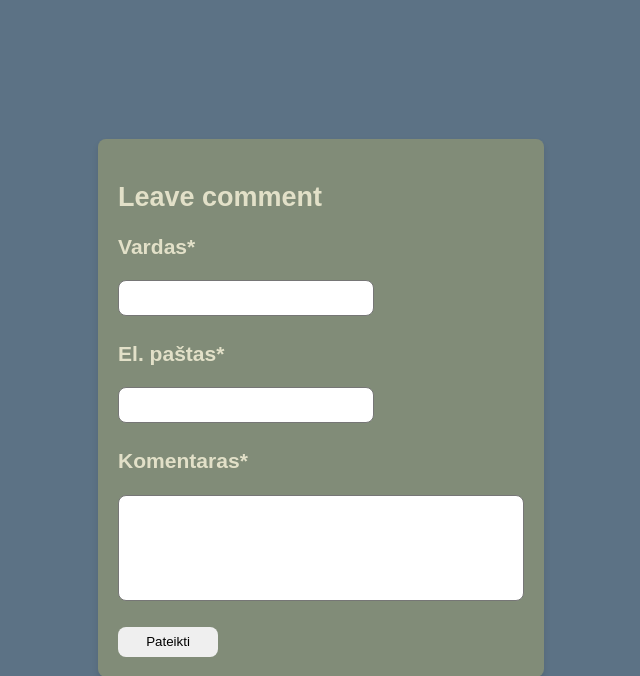
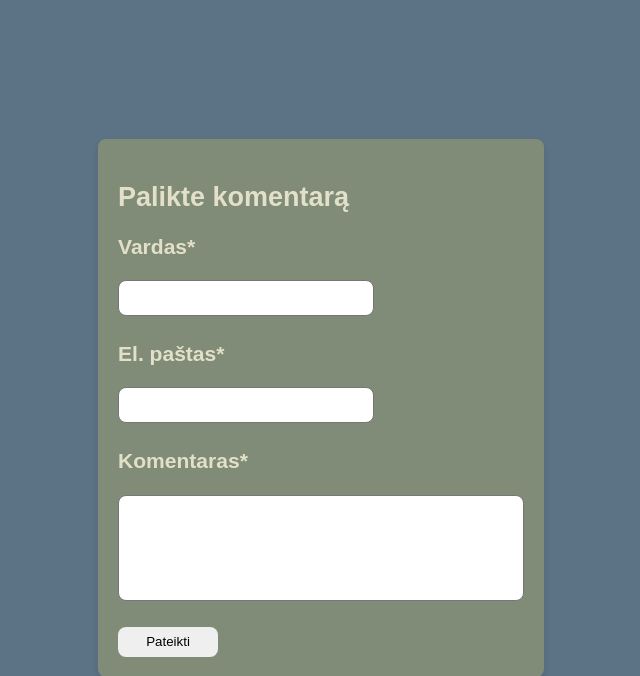
Before and after one commit to Karoluk2a4s/comment_form, a PHP site: page / in a window 1280 px wide. Shown: the top 676 px of the page, without its empty margins (319-959 px from the left). Run offline with PHP 8.4, Linux system fonts and the light colour scheme.

Commit message:
Initial commit

```diff
--- a/templates/template.php
+++ b/templates/template.php
@@ -9,7 +9,7 @@
 <body>
 
     <div class="leave-comment-block">
-        <h2>Leave comment</h2>
+        <h2>Palikte komentarą</h2>
 
         <form action="index.php" method="POST">
             <h3>Vardas*</h3>
```
